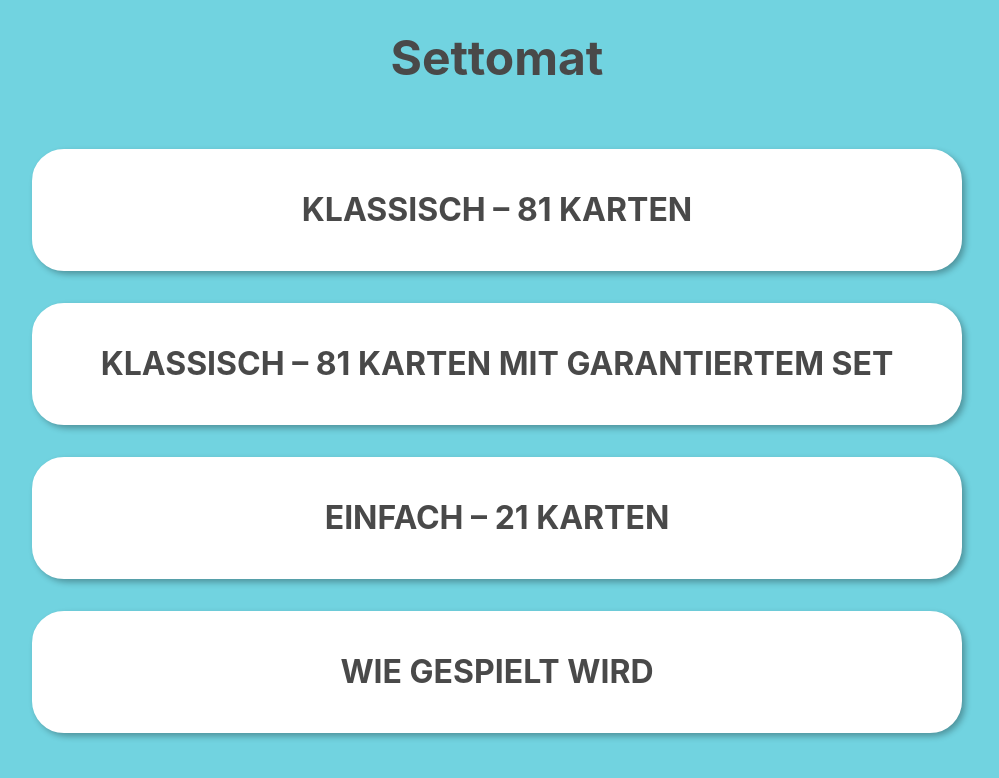
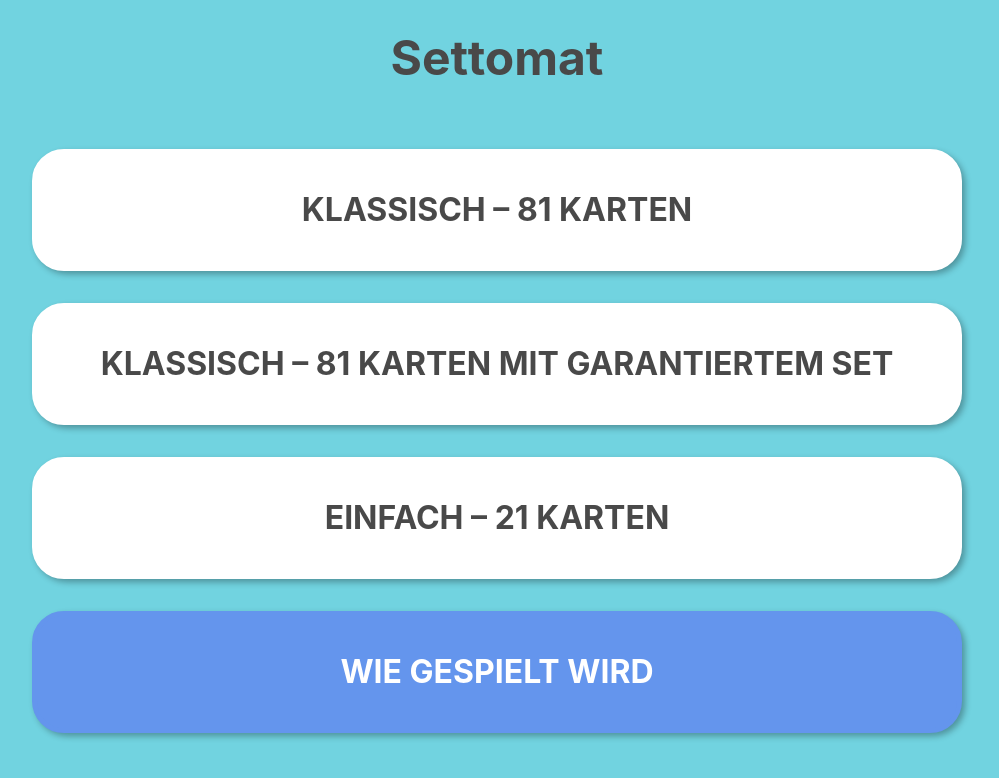
Before and after one commit to smoli/settomat, a Vue app: page /#/ in a window 1280 px wide. Shown: the top 778 px of the page, without its empty margins (143-1142 px from the left). Built offline with nearby package versions, Linux system fonts and the light colour scheme; what mersennetwister would draw is missing.

Commit message:
Improvements on instructions

```diff
--- a/src/components/Board.vue
+++ b/src/components/Board.vue
@@ -155,7 +155,7 @@ function shuffleDeck(force: boolean = false) {
     if (props.seed && !force) {
         seedUsed.value = setSeed(Number(props.seed));
     }
-    shuffle(deck.value, 3);
+    shuffle(deck.value, 1);
 }
 
 function onCardSelected(c: ICard) {
--- a/src/components/Howto.vue
+++ b/src/components/Howto.vue
@@ -142,8 +142,8 @@
     <section>
         <h2>Besondere Spielvariante mit garantiertem Set</h2>
         <p>
-            Du kannst auch eine etwas einfacherere Variante spielen in der immer ein Set mit den ausgelegten Karten
-            geformt werden kann.
+            Du kannst auch eine etwas einfacherere Variante spielen in der sich in den ausgelegten Karten immer ein Set
+            befindet.
         </p>
     </section>
 
--- a/src/components/Menu.vue
+++ b/src/components/Menu.vue
@@ -4,7 +4,7 @@
       <router-link class="button" to="/play/all">Klassisch &ndash; 81 Karten</router-link>
       <router-link class="button" to="/play/all/on">Klassisch &ndash; 81 Karten mit garantiertem Set</router-link>
       <router-link class="button" to="/play/3">Einfach &ndash; 21 Karten</router-link>
-        <router-link class="button" to="/how">Wie gespielt wird</router-link>
+        <router-link class="button howto" to="/how">Wie gespielt wird</router-link>
     </nav>
 </template>
 
@@ -21,4 +21,15 @@
       display: block;
   }
 
+  .howto {
+      background-color: cornflowerblue;
+      color: white;
+      border-color: cornflowerblue;
+  }
+
+  .howto:hover {
+      border-color: white;
+  }
+
+
 </style>
```
